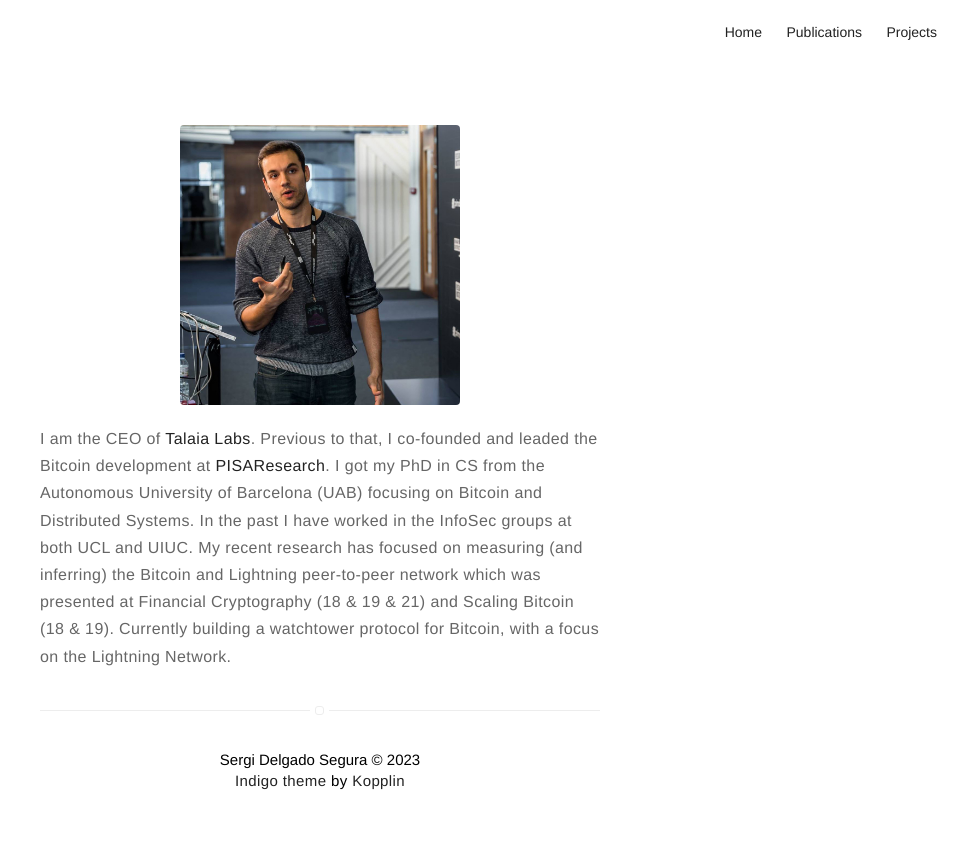
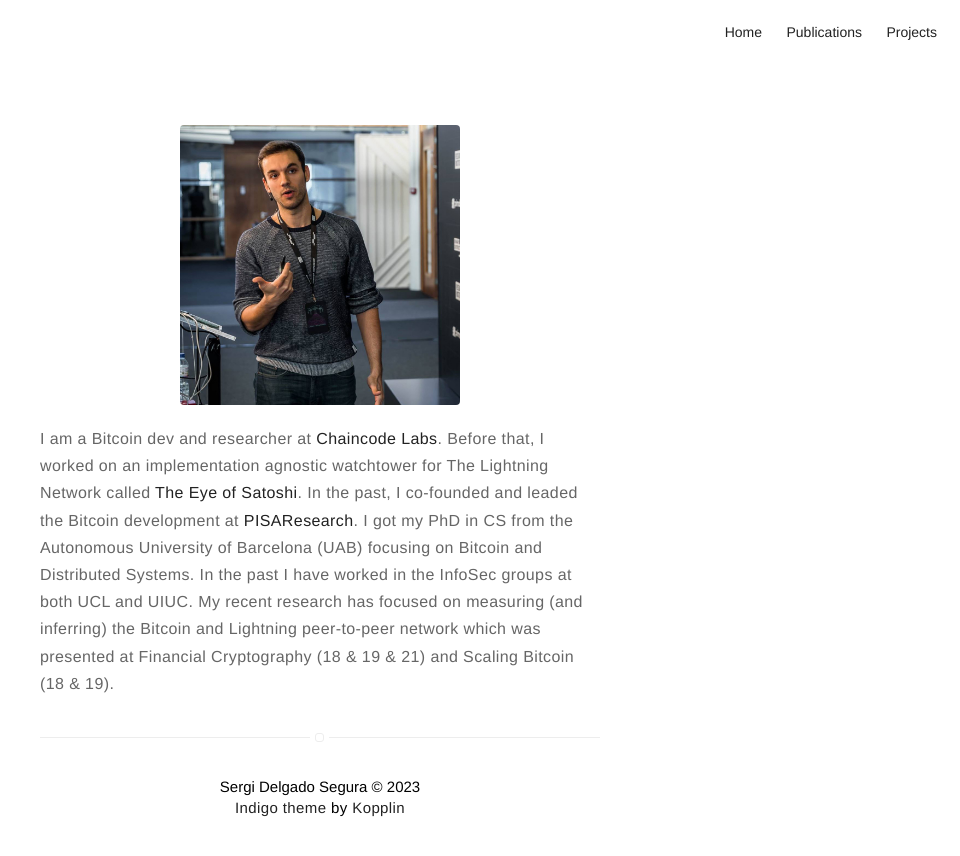
Before and after one commit to sr-gi/me, a Jekyll site: the page built from about.md, in a window 1280 px wide. Shown: the top 856 px of the page, without its empty margins (320-1280 px from the left). Built offline with Jekyll 4.4.1, drawn with Linux system fonts in a browser that asks for light colours.

Commit message:
Updates bio

```diff
--- a/_config.yml
+++ b/_config.yml
@@ -1,6 +1,6 @@
 # main text of home
 name: Sergi Delgado Segura
-bio: I am the CEO of <a class='link' href='https://talaia.watch'>@Talaia Labs</a>. Currently building <a class='link' href='https://twitter.com/eyeofsatoshi'>The Eye of Satoshi</a>. My research interest lies on Bitcoin, networks and privacy.
+bio: I am a Bitcoin dev and researcher <a class='link' href='https://chaincode.com'>@Chaincode Labs</a>. Also, I'm the lead dev and maintainer of <a class='link' href='https://twitter.com/eyeofsatoshi'>The Eye of Satoshi</a>. My research interest lies on Bitcoin, networks and privacy.
 # twitter summary info
 description: Sergi Delgado Segura's personal webpage.
 
--- a/about.md
+++ b/about.md
@@ -4,4 +4,4 @@ layout: page
 ---
 ![](../assets/images/profile.jpg)
 
-I am the CEO of <a class='link' href='https://talaia.watch'>Talaia Labs</a>. Previous to that, I co-founded and leaded the Bitcoin development at <a class='link' href='https://pisa.watch'>PISAResearch</a>. I got my PhD in CS from the Autonomous University of Barcelona (UAB) focusing on Bitcoin and Distributed Systems. In the past I have worked in the InfoSec groups at both UCL and UIUC. My recent research has focused on measuring (and inferring) the Bitcoin and Lightning peer-to-peer network which was presented at Financial Cryptography (18 & 19 & 21) and Scaling Bitcoin (18 & 19). Currently building a watchtower protocol for Bitcoin, with a focus on the Lightning Network.
+I am a Bitcoin dev and researcher at <a class='link' href='https://chaincode.com'>Chaincode Labs</a>. Before that, I worked on an implementation agnostic watchtower for The Lightning Network called <a class='link' href='https://github.com/talaia-labs/rust-teos'>The Eye of Satoshi</a>. In the past, I co-founded and leaded the Bitcoin development at <a class='link' href='https://pisa.watch'>PISAResearch</a>. I got my PhD in CS from the Autonomous University of Barcelona (UAB) focusing on Bitcoin and Distributed Systems. In the past I have worked in the InfoSec groups at both UCL and UIUC. My recent research has focused on measuring (and inferring) the Bitcoin and Lightning peer-to-peer network which was presented at Financial Cryptography (18 & 19 & 21) and Scaling Bitcoin (18 & 19).
```
